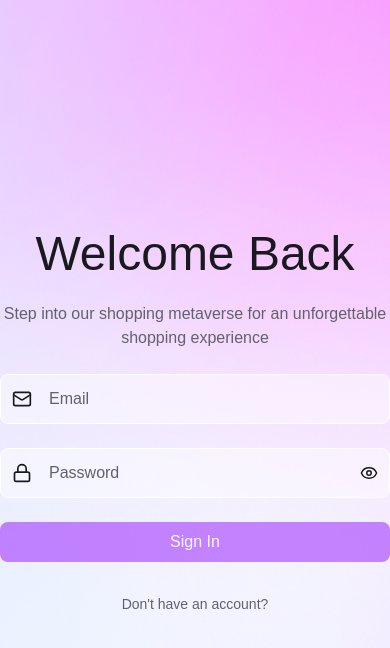
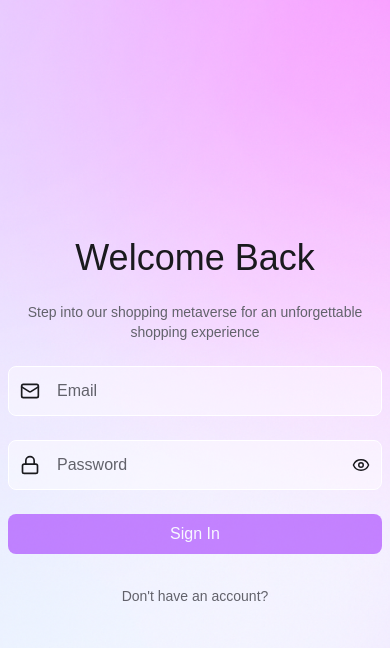
Before and after one commit to Amr-Guaily/meetus-task, a Next.js app: page /login in a window 390 px wide. Shown: the top 648 px of the page. Built offline with nearby package versions, Linux system fonts and the light colour scheme; no server answers; a web font is replaced by a local one.

Commit message:
✨ feat: enhance LoginForm typography for better readability and adjust padding in LoginPage layout

```diff
--- a/app/(auth)/login/page.tsx
+++ b/app/(auth)/login/page.tsx
@@ -3,7 +3,7 @@ import LoginForm from '@/components/LoginForm';
 export default function LoginPage() {
   return (
     <div className="h-screen bg-[#E9ECF2] flex items-center justify-center relative">
-      <div className="w-full max-w-7xl h-full md:h-[85%] flex items-center justify-center md:rounded-2xl md:mx-4 relative overflow-hidden bg-[url('/assets/smbg.png')] lg:bg-[url('/assets/bg.png')] bg-cover bg-center bg-no-repeat">
+      <div className="w-full px-2 max-w-7xl h-full md:h-[85%] flex items-center justify-center md:rounded-2xl md:mx-4 relative overflow-hidden bg-[url('/assets/smbg.png')] lg:bg-[url('/assets/bg.png')] bg-cover bg-center bg-no-repeat">
         {/* Left side - Login Form */}
         <LoginForm />
 
--- a/components/LoginForm.tsx
+++ b/components/LoginForm.tsx
@@ -38,10 +38,10 @@ export default function LoginForm() {
   return (
     <div className="mx-auto lg:pl-12 xl:pl-22 py-6 max-w-md">
       <div className="text-center">
-        <h2 className="text-5xl font-normal text-[#1A1A1E] whitespace-nowrap">
+        <h2 className="text-4xl sm:text-5xl font-normal text-[#1A1A1E]">
           Welcome Back
         </h2>
-        <p className="text-base text-[#62626B] my-6">
+        <p className="text-sm sm:text-base text-[#62626B] my-6 max-w-3xl">
           Step into our shopping metaverse for an unforgettable shopping
           experience
         </p>
```
